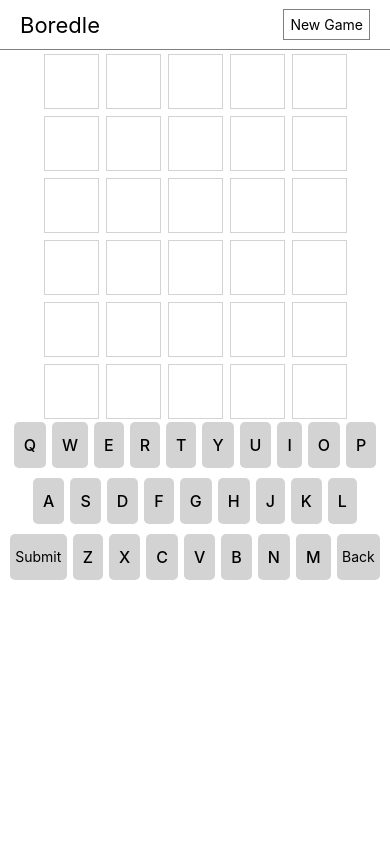
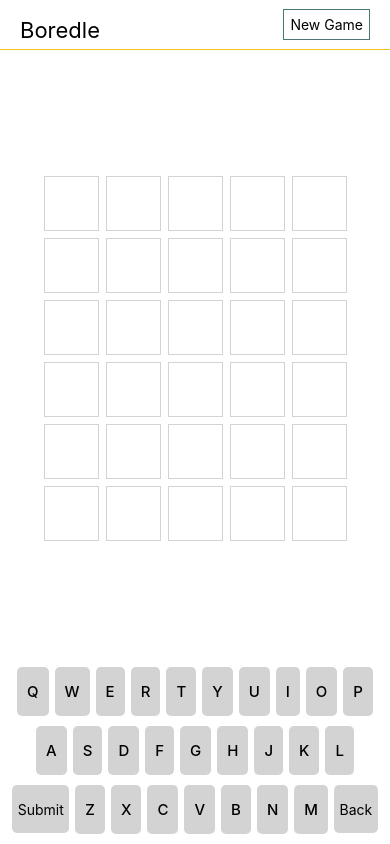
Before and after one commit to Adam-Meza/boredle, a React Native app: screen / in a window 390 px wide. Built offline with nearby package versions, Linux system fonts and the light colour scheme.

Commit message:
final touches before deployment

```diff
--- a/App.js
+++ b/App.js
@@ -1,18 +1,20 @@
-import { SafeAreaView, StyleSheet, Text, View } from "react-native";
+import { SafeAreaView, StyleSheet, Dimensions, View } from "react-native";
 import { defaultState } from "./deafultState";
 import Row from "./Components/Row";
 import Keyboard from "./Components/Keyboard";
-import { useEffect, useState } from "react";
+import { useState } from "react";
 import { words, getRandomWord } from "./words";
 import Header from "./Components/Header";
 import ModalComponent from "./Components/ModalComponent";
 import Toast from "./Components/Toast";
 
+const windowWidth = Dimensions.get('window').width;
+
 export default function Page() {
   const
         // Basic Gameplay States
         [boardState, setBoard]= useState(defaultState),
-        [currentWord, setWord] = useState("LOOKS"),
+        [currentWord, setWord] = useState(getRandomWord()),
         [currentLetters, setLetters] = useState(currentWord.split('')),
         [currentRow, setRow] = useState(1),
         [currentSquare, setSquare] = useState({id: 10, value: '', status: "inactive", row: 1}),
@@ -55,6 +57,7 @@ export default function Page() {
     setRow(1);
     setSquare({id: 10, value: '', status: "inactive", row: 1});
     setGuess([]);
+    setGuessedWords([])
     setGuessedLetters([]);
     setCloseLetters([]);
     setCorrectLetters([])
@@ -94,8 +97,7 @@ export default function Page() {
 
   //Event Handlers
   const updateGuess = (letter) => {
-    if(!disableKeyboard) {
-      if (currentGuess.length < 5) {
+    if(!disableKeyboard && currentGuess.length < 5) {
       setGuess(previousState => [...previousState, letter]);
       setBoard(previousState => {
         return previousState.map(square => {
@@ -111,7 +113,6 @@ export default function Page() {
       if (currentSquare.id % 10 !== 4) {
         setSquare(previousState => boardState.find(square => square.id === previousState.id + 1));
       }
-      };
     };
   };
 
@@ -169,7 +170,6 @@ export default function Page() {
         setToastMessage("You already guessed that");
 
       } else {
-        console.log(guessedWords)
         setGuessedLetters(previousState => [...previousState, ...currentGuess]);
         setGuessedWords(previousState => [...previousState, currentGuess.join("")])
         setGuess([]);
@@ -232,12 +232,13 @@ export default function Page() {
       return <Row
                   squareData={boardState.filter(square => square.row === number)}
                   accountForDoubles={accountForDoubles}
+                  key={number}
               />;
     });
 
 
   return (
-    <SafeAreaView>
+    <SafeAreaView style={styles.mainWrapper}>
       <View style={styles.app}>
         <Toast
           message={toastMessage}
@@ -272,11 +273,17 @@ export default function Page() {
 
 const styles = StyleSheet.create({
   app: {
-    justifyContent: "space-between",
-    height: "100%"
+    justifyContent: windowWidth < 500 ? "space-between" : "space-between",
+    alignItems:"center",
+    height: "100%",
+    width: "100%"
   },
   container: {
     alignItems: "center",
     padding: 0,
+  },
+  mainWrapper: {
+    width: '100%',
+    height: windowWidth < 500 ? "100%" : '90%',
   }
 });
--- a/Components/BoardSquare.js
+++ b/Components/BoardSquare.js
@@ -1,5 +1,7 @@
-import { View, Text, StyleSheet } from 'react-native'
+import { View, Text, StyleSheet, Dimensions } from 'react-native'
 import React from 'react'
+
+const windowWidth = Dimensions.get('window').width;
 
 const BoardSquare = ({row, id, value, status}) => {
   let squareStyles = [styles.boardSquare];
@@ -39,7 +41,7 @@ const BoardSquare = ({row, id, value, status}) => {
       key={id}
       >
       <Text style={flattenedTextStyles}>
-        {value.toUpperCase()}
+        {value}
       </Text>
     </View>
   );
@@ -51,8 +53,8 @@ const styles = StyleSheet.create({
   boardSquare: {
     borderWidth: 1,
     borderColor: "lightgray",
-    height: 55,
-    width: 55,
+    height: windowWidth < 500 ? 55 : 70,
+    width: windowWidth < 500 ? 55 : 70,
     margin: 3.5,
     justifyContent:"center",
     alignItems: "center",
@@ -85,8 +87,8 @@ const styles = StyleSheet.create({
     color: "white"
   },
   correctBox: {
-    backgroundColor: "#537308",
-    borderColor:"#537308"
+    backgroundColor: "#4b7774",
+    borderColor:"#4b7774"
   },
   closeText: {
     color: "white"
--- a/Components/Header.js
+++ b/Components/Header.js
@@ -1,5 +1,5 @@
-import { View, Text, StyleSheet, TouchableOpacity } from 'react-native'
-import React from 'react'
+import { View, Text, StyleSheet, Dimensions, TouchableOpacity } from 'react-native'
+const windowWidth = Dimensions.get('window').width;
 
 const Header = ({startNewGame}) => {
   const handlePress = () => {
@@ -24,21 +24,23 @@ const styles = StyleSheet.create({
   header:{
     flexDirection: "row",
     justifyContent: "space-between",
-    alignItems: "center",
+    alignItems: "flex-end",
     width: "100%",
     height: 50,
-    borderBottomWidth: .5,
-    borderBottomColor: "grey"
+    borderBottomWidth: .7,
+    borderBottomColor: "#f2c41d",
+    paddingBottom: 6,
   },
   headerText: {
     fontSize: 22,
-    marginLeft: 20,
+    marginLeft: windowWidth < 500 ? 20 : 40,
   },
   button: {
-    marginRight: 20,
+    marginRight: windowWidth < 500 ? 20 : 40,
     fontSize: 14,
     borderWidth: .5,
     padding: 6,
-    borderColor: "grey"
+    borderColor: "#4b7774",
+    marginBottom: 3,
   }
 });
--- a/Components/Keyboard.js
+++ b/Components/Keyboard.js
@@ -1,5 +1,6 @@
 import React from 'react';
-import { View, Text, TouchableOpacity, StyleSheet, SafeAreaView } from 'react-native';
+import { View, Text, TouchableOpacity, StyleSheet, Dimensions } from 'react-native';
+const windowWidth = Dimensions.get('window').width;
 
 const Keyboard = ({disableKeyboard, updateGuess, submitGuess, backspace, guessedLetters, closeLetters, correctLetters }) => {
   const handleLetterKeyPress = (letter) => {
@@ -103,13 +104,13 @@ const styles = StyleSheet.create({
   button: {
     marginHorizontal: 3,
     padding: 10,
-    paddingTop: 13,
-    paddingBottom: 13,
+    paddingTop: 15,
+    paddingBottom: 15,
     backgroundColor: 'lightgray',
     borderRadius: 5,
   },
   buttonText: {
-    fontSize: 16,
+    fontSize: 15,
     color: "black",
     fontWeight: "500"
   },
@@ -118,7 +119,7 @@ const styles = StyleSheet.create({
   },
   specialButton: {
     padding: 5.5,
-    height: 45.5,
+    height: 48,
     alignItems: "center",
     justifyContent: "center"
   },
@@ -130,8 +131,8 @@ const styles = StyleSheet.create({
     backgroundColor: "#f2c41d"
   },
   correctLetterButton: {
-    backgroundColor: "#537308",
-    borderColor:"#537308"
+    backgroundColor: "#4b7774",
+    borderColor:"#4b7774"
   }
 });
 
--- a/Components/ModalComponent.js
+++ b/Components/ModalComponent.js
@@ -42,9 +42,10 @@ const styles = StyleSheet.create({
     alignItems: 'center',
   },
   modalButton: {
-    backgroundColor: "lightgrey",
+    fontWeight: 500,
+    color:'white',
+    backgroundColor: "#4b7774",
     padding: 15,
-    border: "none",
   },
   text: {
     fontSize: 18,
--- a/Components/Row.js
+++ b/Components/Row.js
@@ -18,8 +18,6 @@ const Row = ({squareData, accountForDoubles}) => {
     );
   });
 
-
-
   return (
     <View style={styles.row}>
       {squares}
--- a/package.json
+++ b/package.json
@@ -16,7 +16,8 @@
     "react-dom": "18.2.0",
     "react-native": "^0.71.8",
     "react-native-modal": "^13.0.1",
-    "react-native-web": "~0.18.10"
+    "react-native-web": "~0.18.10",
+    "@expo/webpack-config": "^18.0.1"
   },
   "devDependencies": {
     "@babel/core": "^7.20.0"
--- a/words.js
+++ b/words.js
@@ -16,9 +16,11 @@ const unformatedWords = [
   "alive",
   "allow",
   "alone",
+  "spear",
   "along",
   "alter",
   "among",
+  "sands",
   "angel",
   "ninja",
   "anger",
```
Also changed, not shown: 1 other file (tests, documents, lock files or other folders). Lines whose indentation alone changed are shown as unchanged.
